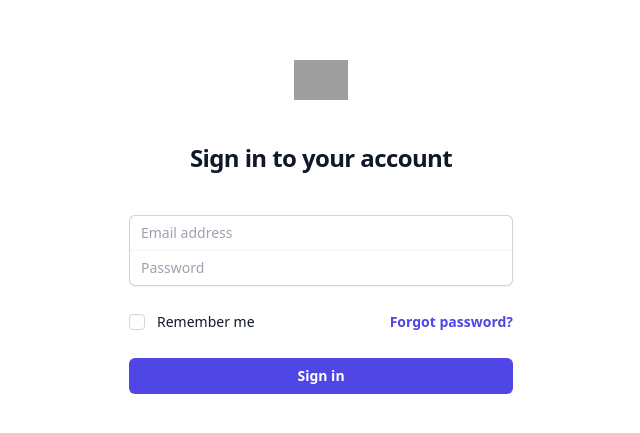
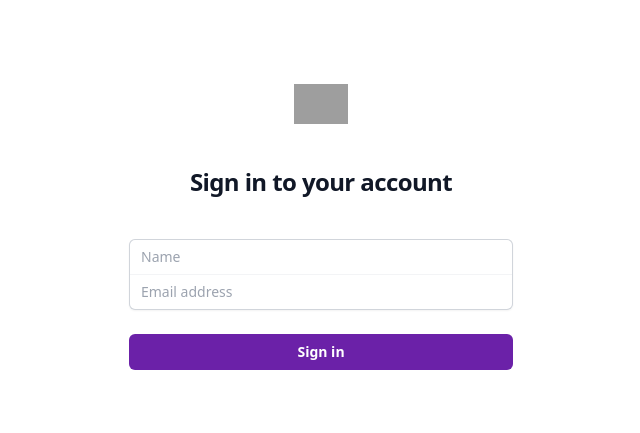
Before and after one commit to SimoneLazier/fetch-fe, a React (Vite) app: page / in a window 1280 px wide. Shown: the part 173-606 px from the top of the page, without its empty margins (319-959 px from the left). Built offline with nearby package versions, Linux system fonts and the light colour scheme; grey boxes are pictures that could not be loaded.

Commit message:
Auth improvements

```diff
--- a/src/composables/useAuth.tsx
+++ b/src/composables/useAuth.tsx
@@ -1,20 +1,21 @@
 import { useNavigate } from 'react-router'
 import { useAppDispatch, useAppSelector } from '../store'
-import { setIsLogged } from '../store/auth'
+import { setUser } from '../store/auth'
 
 const useAuth = () => {
   const navigate = useNavigate()
-  const isLogged = useAppSelector((state) => state.auth.isLogged)
+  const user = useAppSelector((state) => state.auth.user)
+  const isLogged = user !== undefined
   const dispatch = useAppDispatch()
-  const login = () => {
-    dispatch(setIsLogged(true))
+  const login = (name: string, email: string) => {
+    dispatch(setUser({ name, email }))
     navigate('/dogs')
   }
   const logout = () => {
-    dispatch(setIsLogged(false))
+    dispatch(setUser(undefined))
     navigate('/')
   }
-  return { isLogged, login, logout }
+  return { user, isLogged, login, logout }
 }
 
 export default useAuth
--- a/src/pages/Login.tsx
+++ b/src/pages/Login.tsx
@@ -1,11 +1,14 @@
-import { FormEvent } from 'react'
+import { FormEvent, useState } from 'react'
 import useAuth from '../composables/useAuth'
+import logo from '../assets/logo.svg'
 
 function Login() {
+  const [name, setName] = useState('')
+  const [email, setEmail] = useState('')
   const auth = useAuth()
   const login = (e: FormEvent) => {
     e.preventDefault()
-    auth.login()
+    auth.login(name, email)
   }
 
   return (
@@ -15,8 +18,8 @@ function Login() {
           <div>
             <img
               className="mx-auto h-10 w-auto"
-              src="https://tailwindui.com/img/logos/mark.svg?color=indigo&shade=600"
-              alt="Your Company"
+              src={logo}
+              alt="Fetch Shelter Dogs"
             />
             <h2 className="mt-10 text-center text-2xl font-bold leading-9 tracking-tight text-gray-900">
               Sign in to your account
@@ -26,7 +29,23 @@ function Login() {
             <div className="relative -space-y-px rounded-md shadow-sm">
               <div className="pointer-events-none absolute inset-0 z-10 rounded-md ring-1 ring-inset ring-gray-300" />
               <div>
-                <label htmlFor="email-address" className="sr-only">
+                <label htmlFor="name" className="sr-only">
+                  Name
+                </label>
+                <input
+                  id="name"
+                  name="name"
+                  type="text"
+                  autoComplete="name"
+                  value={name}
+                  required
+                  className="relative block w-full rounded-t-md border-0 py-1.5 text-gray-900 ring-1 ring-inset ring-gray-100 placeholder:text-gray-400 focus:z-10 focus:ring-2 focus:ring-inset focus:ring-purple-800 sm:text-sm sm:leading-6"
+                  placeholder="Name"
+                  onChange={(e) => setName(e.target.value)}
+                />
+              </div>
+              <div>
+                <label htmlFor="password" className="sr-only">
                   Email address
                 </label>
                 <input
@@ -34,57 +53,19 @@ function Login() {
                   name="email"
                   type="email"
                   autoComplete="email"
+                  value={email}
                   required
-                  className="relative block w-full rounded-t-md border-0 py-1.5 text-gray-900 ring-1 ring-inset ring-gray-100 placeholder:text-gray-400 focus:z-10 focus:ring-2 focus:ring-inset focus:ring-indigo-600 sm:text-sm sm:leading-6"
+                  className="relative block w-full rounded-b-md border-0 py-1.5 text-gray-900 ring-1 ring-inset ring-gray-100 placeholder:text-gray-400 focus:z-10 focus:ring-2 focus:ring-inset focus:ring-purple-800 sm:text-sm sm:leading-6"
                   placeholder="Email address"
+                  onChange={(e) => setEmail(e.target.value)}
                 />
-              </div>
-              <div>
-                <label htmlFor="password" className="sr-only">
-                  Password
-                </label>
-                <input
-                  id="password"
-                  name="password"
-                  type="password"
-                  autoComplete="current-password"
-                  required
-                  className="relative block w-full rounded-b-md border-0 py-1.5 text-gray-900 ring-1 ring-inset ring-gray-100 placeholder:text-gray-400 focus:z-10 focus:ring-2 focus:ring-inset focus:ring-indigo-600 sm:text-sm sm:leading-6"
-                  placeholder="Password"
-                />
-              </div>
-            </div>
-
-            <div className="flex items-center justify-between">
-              <div className="flex items-center">
-                <input
-                  id="remember-me"
-                  name="remember-me"
-                  type="checkbox"
-                  className="h-4 w-4 rounded border-gray-300 text-indigo-600 focus:ring-indigo-600"
-                />
-                <label
-                  htmlFor="remember-me"
-                  className="ml-3 block text-sm leading-6 text-gray-900"
-                >
-                  Remember me
-                </label>
-              </div>
-
-              <div className="text-sm leading-6">
-                <a
-                  href="#"
-                  className="font-semibold text-indigo-600 hover:text-indigo-500"
-                >
-                  Forgot password?
-                </a>
               </div>
             </div>
 
             <div>
               <button
                 type="submit"
-                className="flex w-full justify-center rounded-md bg-indigo-600 px-3 py-1.5 text-sm font-semibold leading-6 text-white hover:bg-indigo-500 focus-visible:outline focus-visible:outline-2 focus-visible:outline-offset-2 focus-visible:outline-indigo-600"
+                className="flex w-full justify-center rounded-md bg-purple-800 px-3 py-1.5 text-sm font-semibold leading-6 text-white hover:bg-purple-700 focus-visible:outline focus-visible:outline-2 focus-visible:outline-offset-2 focus-visible:outline-purple-800"
               >
                 Sign in
               </button>
--- a/src/store/auth.tsx
+++ b/src/store/auth.tsx
@@ -3,14 +3,14 @@ import { PayloadAction, createSlice } from '@reduxjs/toolkit'
 const auth = createSlice({
   name: 'auth',
   initialState: {
-    isLogged: false,
+    user: undefined as User | undefined,
   },
   reducers: {
-    setIsLogged: (state, payload: PayloadAction<boolean>) => {
-      state.isLogged = payload.payload
+    setUser: (state, payload: PayloadAction<User | undefined>) => {
+      state.user = payload.payload
     },
   },
 })
 
-export const { setIsLogged } = auth.actions
+export const { setUser } = auth.actions
 export default auth.reducer
```
